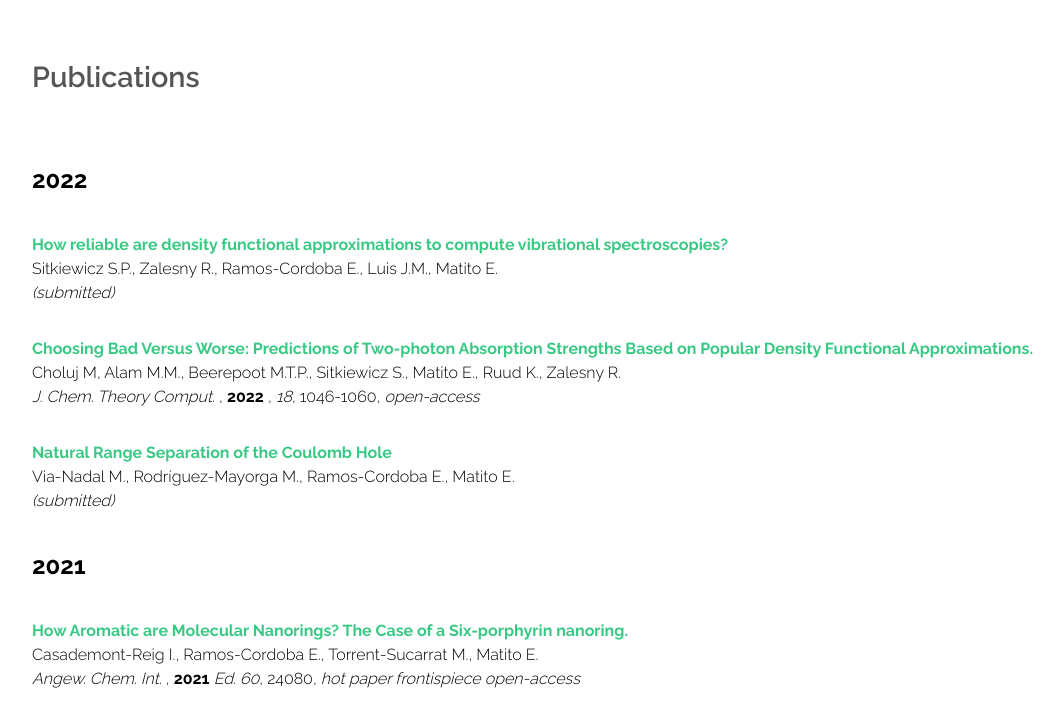
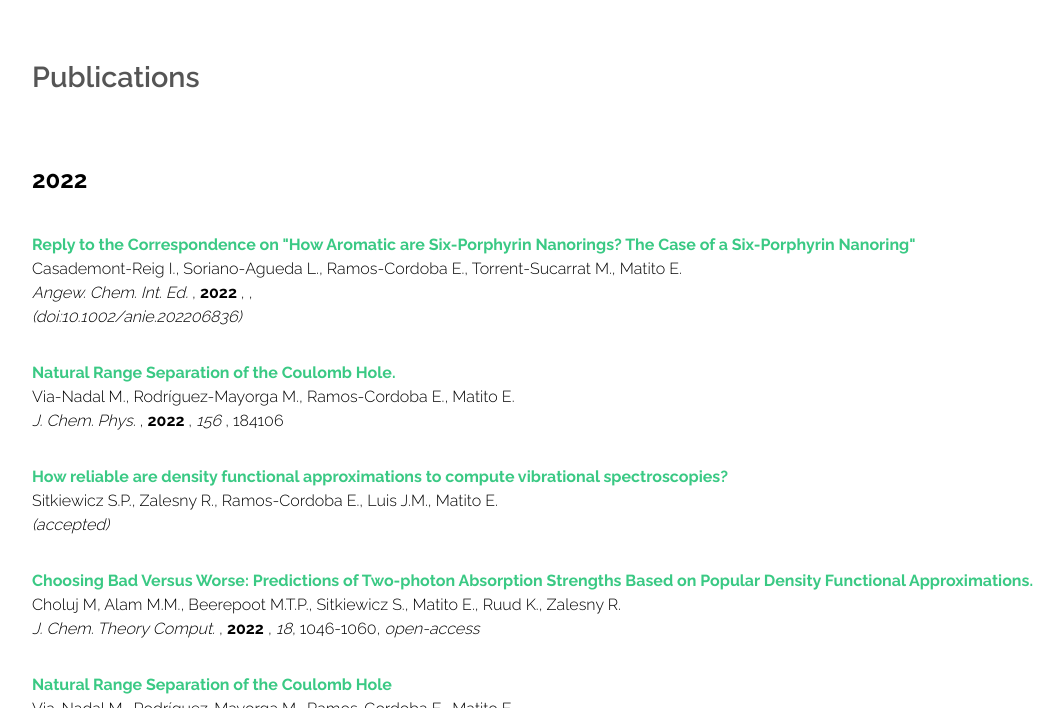
Before and after one commit to old-jekyll-templates/Horizons-Jekyll-Theme, a Jekyll site: the page built from publications.html, in a window 1280 px wide and 900 px high, cut to the strip 192-900 px from the top of the window. Shown: the whole strip, without its empty margins (0-1064 px from the left). Built offline with Jekyll 4.4.1, drawn with Linux system fonts in a browser that asks for light colours.

Commit message:
Update publications.html
Some new publications added

```diff
--- a/publications.html
+++ b/publications.html
@@ -58,10 +58,30 @@ layout: main
 						</header>
         <p style="text-align:justify; text-justify:inter-ideograph;"> <font color="#000000";font-size:14.0000pt><b><h2 id="2022">2022</h2></b></font></p>
 
+
+
+ 	<p style="text-align:justify; text-justify:inter-ideograph;"> <font color="#000000">
+            <a href= target="_blank" style="text-decoration:none">
+            <b> Reply to the Correspondence on "How Aromatic are Six-Porphyrin Nanorings? The Case of a Six-Porphyrin Nanoring" </b>
+            </a></font><br>
+            <font color="#000000"> Casademont-Reig I., Soriano-Agueda L., Ramos-Cordoba E., Torrent-Sucarrat M., Matito E. </font><br>
+            <font color="#000000"> <i> Angew. Chem. Int. Ed. </i>, <b> 2022 </b>
+            <font color="#000000">, <i>  </i>,  </font><br>
+            <font color="#000000"> <i> (doi:10.1002/anie.202206836) </i> </p>
+
+	 <p style="text-align:justify; text-justify:inter-ideograph;"> <font color="#000000">
+            <a href=https://aip.scitation.org/doi/10.1063/5.0085284 target="_blank" style="text-decoration:none">
+            <b> Natural Range Separation of the Coulomb Hole. </b>
+            </a></font><br>
+            <font color="#000000"> Via-Nadal M., Rodríguez-Mayorga M., Ramos-Cordoba E., Matito E. </font><br>
+            <font color="#000000"> <i>  J. Chem. Phys. </i>, <b> 2022 </b>
+            <font color="#000000">, <i> 156 </i>, 184106 </font><br>
+            <font color="#000000"> <i>  </i> </p>
+
 	<p style="text-align:justify; text-justify:inter-ideograph;"> <font color="#000000">
             <a href= target="_blank" style="text-decoration:none"><b> How reliable are density functional approximations to compute vibrational spectroscopies? </b></a </font><br>
             <font color="#000000">Sitkiewicz S.P., Zalesny R., Ramos-Cordoba E., Luis J.M., Matito E. </font><br>
-            <font color="#000000"> <i> (submitted) </i>	</p>
+            <font color="#000000"> <i> (accepted) </i>	</p>
 
 	<p style="text-align:justify; text-justify:inter-ideograph;"> <font color="#000000">
             <a href=https://pubs.acs.org/doi/10.1021/acs.jctc.1c01056 target="_blank" style="text-decoration:none"><b> Choosing Bad Versus Worse: Predictions of Two-photon Absorption Strengths Based on Popular Density Functional Approximations. </b></a </font><br>
@@ -79,12 +99,6 @@ layout: main
 
 
 	<p style="text-align:justify; text-justify:inter-ideograph;"> <font color="#000000">
-            <a href=https://onlinelibrary.wiley.com/doi/10.1002/anie.202184562 target="_blank" style="text-decoration:none"><b>How Aromatic are Molecular Nanorings? The Case of a Six-porphyrin nanoring.</b></a></font><br>
-            <font color="#000000"> Casademont-Reig I., Ramos-Cordoba E., Torrent-Sucarrat M., Matito E. </font><br>
-            <font color="#000000"> <i> Angew. Chem. Int.  </i>, <b>2021</b>
-		     <font color="#000000"><i>Ed. 60</i>, 24080,<i> hot paper frontispiece open-access</i> </p>
-
-	<p style="text-align:justify; text-justify:inter-ideograph;"> <font color="#000000">
             <a href=https://pubs.rsc.org/en/content/articlelanding/2021/cp/d1cp02500g#! target="_blank" style="text-decoration:none"><b>Impact of the Van der Waals Interactions on Structural and Nonlinear Optical Properties of Azobenzene Switches</b></a></font><br>
             <font color="#000000"> Naim C., Castet F., Matito E.. </font><br>
             <font color="#000000"> <i> Phys. Chem. Chem. Phys.</i>, <b>2021</b><font color="#000000">, <i>23</i>, 21227, <i>chemrxiv</i> </p>
@@ -96,7 +110,7 @@ layout: main
 
 
 	<p style="text-align:justify; text-justify:inter-ideograph;"> <font color="#000000">
-            <a href=https://www.sciencedirect.com/science/article/pii/B9780128227237000078?via%3Dihub target="_blank" style="text-decoration:none"><b>How Aromatic are Molecular Nanorings? The case of a six-porphyrin nanoring.</b></a></font><br>
+            <a href=https://onlinelibrary.wiley.com/doi/10.1002/ange.202108997?af=R target="_blank" style="text-decoration:none"><b>How Aromatic are Molecular Nanorings? The case of a six-porphyrin nanoring.</b></a></font><br>
             <font color="#000000"> Casademont-Reig I., Ramos-Cordoba E., Torrent-Sucarrat M., Matito E. </font><br>
             <font color="#000000"> <i> Angew. Chem. Int. Ed.</i>, <b>2021</b>
 		    <font color="#000000"></p>
```
